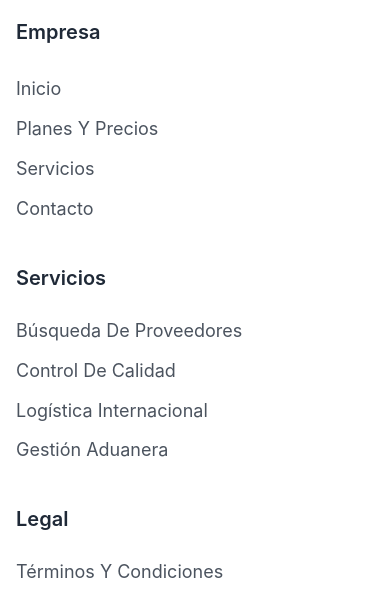
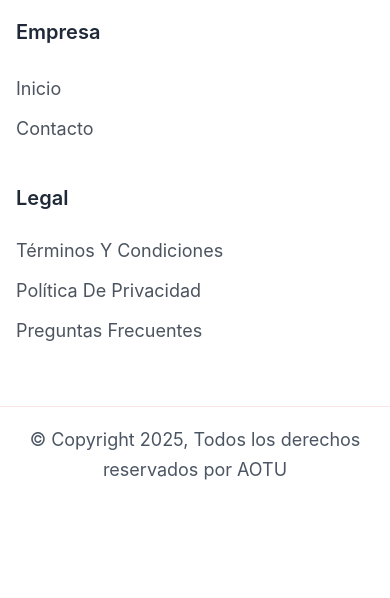
Before and after one commit to ch0rch/aotu-web, an Eleventy site: page src/test.njk in a window 390 px wide. Shown: the part 497-1095 px from the top of the page. After the commit the page ends 999 px from the top, so only its background shows below. Built offline with nearby package versions, Linux system fonts and the light colour scheme; Eleventy itself is replaced by a stand-in of ours; files that its build step writes are made by us from their sources; a script that the page names is missing; a web font is replaced by a local one.

Commit message:
Updated footer and header layout by adjusting grid column spans and commenting out unused service links. Added new CSS utility classes for responsive design.

```diff
--- a/src/_includes/footer.njk
+++ b/src/_includes/footer.njk
@@ -8,9 +8,9 @@
                 <!-- Section Container -->
                 <div class="container-default">
                     <!-- Footer Widget List -->
-                    <div class="grid gap-x-4 lg:gap-x-16 gap-y-10 sm:grid-cols-2 md:grid-cols-4 lg:grid-cols-[1fr_repeat(3,_auto)] xl:gap-x-20">
+                    <div class="grid gap-x-4 lg:gap-x-16 gap-y-10 sm:grid-cols-2 md:grid-cols-3 lg:grid-cols-[1fr_repeat(2,_auto)] xl:gap-x-20">
                         <!-- Footer Widget Item -->
-                        <div class="flex flex-col gap-y-7 md:col-span-4 lg:col-span-1">
+                        <div class="flex flex-col gap-y-7 md:col-span-3 lg:col-span-1">
                             <!-- Footer Logo -->
                             <a href="/">
                                 <img src="/assets/img/logo-aotu.webp" alt="AOTU" width="109" height="24" />
@@ -44,35 +44,14 @@
                                 <li>
                                     <a href="/" class="hover:text-[#de0000] underline-offset-4 opacity-80 transition-all duration-300 ease-linear hover:underline">Inicio</a>
                                 </li>
-                                <li>
+                               <!-- <li>
                                     <a href="/precios" class="hover:text-[#de0000] underline-offset-4 opacity-80 transition-all duration-300 ease-linear hover:underline">Planes y Precios</a>
-                                </li>
-                                <li>
+                                </li> -->
+                               <!-- <li>
                                     <a href="/servicios-importacion/" class="hover:text-[#de0000] underline-offset-4 opacity-80 transition-all duration-300 ease-linear hover:underline">Servicios</a>
-                                </li>
+                                </li>-->
                                 <li>
                                     <a href="mailto:info@aotuconsulting.com" class="hover:text-[#de0000] underline-offset-4 opacity-80 transition-all duration-300 ease-linear hover:underline">Contacto</a>
-                                </li>
-                            </ul>
-                        </div>
-
-                        <!-- Footer Widget Item -->
-                        <div class="flex flex-col gap-y-6 md:col-span-1 lg:col-span-1">
-                            <div class="text-xl font-semibold capitalize">
-                                Servicios
-                            </div>
-                            <ul class="flex flex-col gap-y-[10px] capitalize">
-                                <li>
-                                    <a href="/servicios-importacion/" class="hover:text-[#de0000] underline-offset-4 opacity-80 transition-all duration-300 ease-linear hover:underline">Búsqueda de Proveedores</a>
-                                </li>
-                                <li>
-                                    <a href="/servicios-importacion/" class="hover:text-[#de0000] underline-offset-4 opacity-80 transition-all duration-300 ease-linear hover:underline">Control de Calidad</a>
-                                </li>
-                                <li>
-                                    <a href="/servicios-importacion/" class="hover:text-[#de0000] underline-offset-4 opacity-80 transition-all duration-300 ease-linear hover:underline">Logística Internacional</a>
-                                </li>
-                                <li>
-                                    <a href="/servicios-importacion/" class="hover:text-[#de0000] underline-offset-4 opacity-80 transition-all duration-300 ease-linear hover:underline">Gestión Aduanera</a>
                                 </li>
                             </ul>
                         </div>
--- a/src/_includes/header.njk
+++ b/src/_includes/header.njk
@@ -25,9 +25,9 @@
                         <!--<li class="nav-item">
                             <a href="/quienes-somos" class="nav-link-item">Quienes somos</a>
                         </li>-->
-                        <li class="nav-item">
+                      <!--  <li class="nav-item">
                             <a href="/servicios-importacion" class="nav-link-item">Servicios</a>
-                        </li>
+                        </li> -->
                         <li class="nav-item">
                             <a href="https://cecienchina.beehiiv.com/" class="nav-link-item">Newsletter</a>
                         </li>
```
Also changed, not shown: assets/css/style.css.
